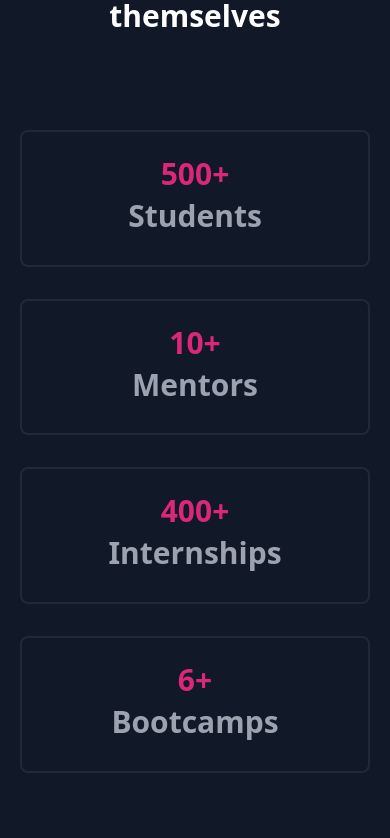
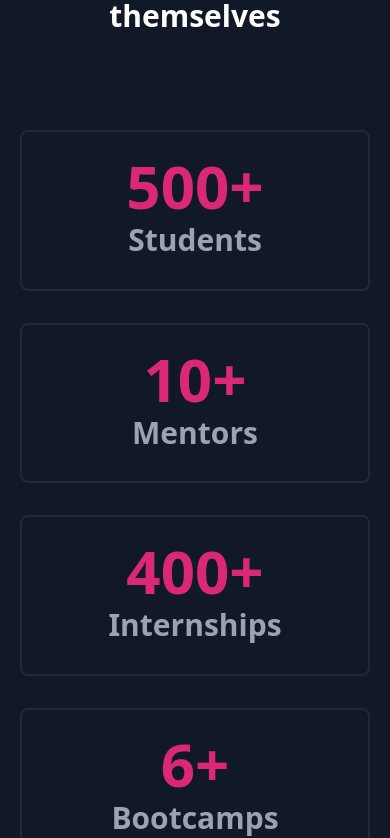
Before and after one commit to anubhav-aryan/coreship, a Next.js app: page / in a window 390 px wide. Shown: the part 7307-8145 px from the top of the page. Built offline with nearby package versions, Linux system fonts and the light colour scheme.

Commit message:
fix: increment animation

```diff
--- a/src/pages/Components/Uncommon/Stats.tsx
+++ b/src/pages/Components/Uncommon/Stats.tsx
@@ -1,46 +1,146 @@
-import React from "react";
+import React, { useEffect, useState } from "react";
+
+function AnimatedCounter({ target, time = 200000, start = 0, shouldAnimate }) {
+  const [current, setCurrent] = useState(start);
+
+  useEffect(() => {
+    if (!shouldAnimate) return;
+
+    const increment = (target - start) / time;
+    const handle = setInterval(() => {
+      if (current < target) {
+        setCurrent((prevCurrent) => prevCurrent + increment);
+      } else {
+        clearInterval(handle);
+        setCurrent(target);
+      }
+    }, 1);
+
+    return () => clearInterval(handle);
+  }, [current, target, time, start, shouldAnimate]);
+
+  return <span>{Math.round(current)}</span>;
+}
 
 const Stats = () => {
+  const [animated, setAnimated] = useState({
+    students: false,
+    mentors: false,
+    internships: false,
+    bootcamps: false,
+  });
+
+  useEffect(() => {
+    const observerOptions = {
+      root: null,
+      rootMargin: "0px",
+      threshold: 0.5,
+    };
+
+    const observer = new IntersectionObserver(
+      (entries) => {
+        entries.forEach((entry) => {
+          const counterName = entry.target.dataset.counter;
+          if (entry.isIntersecting) {
+            setAnimated((prevAnimated) => ({ ...prevAnimated, [counterName]: true }));
+          }
+        });
+      },
+      observerOptions
+    );
+
+    const counterElements = document.querySelectorAll("[data-counter]");
+    counterElements.forEach((element) => {
+      observer.observe(element);
+    });
+
+    return () => observer.disconnect();
+  }, []);
+
   return (
     <div>
       <section className="text-gray-400 bg-gray-900 body-font">
         <div className="container px-5 py-24 mx-auto">
           <div className="flex flex-col text-center w-full mb-20">
-            <h1 className="text-3xl md:text-4xl lg:text-6xl font-bold text-2xl mb-4 text-white">
+            <h1 className="text-3xl md:text-4xl lg:text-6xl font-bold mb-4 text-white">
               Our numbers speak for themselves
             </h1>
           </div>
           <div className="flex flex-wrap -m-4 text-center">
             <div className="p-4 md:w-1/4 sm:w-1/2 w-full">
-              <div className="border-2 border-gray-800 px-4 py-6 rounded-lg">
-                <h2 className="text-3xl md:text-4xl lg:text-6xl text-pink-600 font-extrabold">
-                  500+
-                </h2>
-                <p className="leading-relaxed font-bold text-3xl md:text-2xl lg:text-6xl">Students</p>
+              <div
+                className="border-2 border-gray-800 px-4 py-6 rounded-lg"
+                data-counter="students"
+              >
+                <h4 className="font-bold text-6xl text-pink-600 flex-grow mb-0">
+                  <AnimatedCounter
+                    target={500}
+                    time={1000}
+                    start={0}
+                    shouldAnimate={animated.students}
+                  />
+                  +
+                </h4>
+                <p className="leading-relaxed font-bold text-3xl md:text-2xl lg:text-6xl">
+                  Students
+                </p>
               </div>
             </div>
             <div className="p-4 md:w-1/4 sm:w-1/2 w-full">
-              <div className="border-2 border-gray-800 px-4 py-6 rounded-lg">
-                <h2 className="text-3xl md:text-4xl lg:text-6xl text-pink-600 font-extrabold">
-                  10+
-                </h2>
-                <p className="leading-relaxed font-bold text-3xl md:text-2xl lg:text-6xl">Mentors</p>
+              <div
+                className="border-2 border-gray-800 px-4 py-6 rounded-lg"
+                data-counter="mentors"
+              >
+                <h4 className="font-bold text-6xl text-pink-600 flex-grow mb-0">
+                  <AnimatedCounter
+                    target={10}
+                    time={500}
+                    start={0}
+                    shouldAnimate={animated.mentors}
+                  />
+                  +
+                </h4>
+                <p className="leading-relaxed font-bold text-3xl md:text-2xl lg:text-6xl">
+                  Mentors
+                </p>
               </div>
             </div>
             <div className="p-4 md:w-1/4 sm:w-1/2 w-full">
-              <div className="border-2 border-gray-800 px-4 py-6 rounded-lg">
-                <h2 className="text-3xl md:text-4xl lg:text-6xl text-pink-600 font-extrabold">
-                  400+
-                </h2>
-                <p className="leading-relaxed font-bold text-3xl md:text-2xl lg:text-6xl">Internships</p>
+              <div
+                className="border-2 border-gray-800 px-4 py-6 rounded-lg"
+                data-counter="internships"
+              >
+                <h4 className="font-bold text-6xl text-pink-600 flex-grow mb-0">
+                  <AnimatedCounter
+                    target={400}
+                    time={1000}
+                    start={0}
+                    shouldAnimate={animated.internships}
+                  />
+                  +
+                </h4>
+                <p className="leading-relaxed font-bold text-3xl md:text-2xl lg:text-6xl">
+                  Internships
+                </p>
               </div>
             </div>
             <div className="p-4 md:w-1/4 sm:w-1/2 w-full">
-              <div className="border-2 border-gray-800 px-4 py-6 rounded-lg">
-                <h2 className="text-3xl md:text-4xl lg:text-6xl text-pink-600 font-extrabold">
-                  6+
-                </h2>
-                <p className="leading-relaxed font-bold text-3xl md:text-2xl lg:text-6xl">Bootcamps</p>
+              <div
+                className="border-2 border-gray-800 px-4 py-6 rounded-lg"
+                data-counter="bootcamps"
+              >
+                <h4 className="font-bold text-6xl text-pink-600 flex-grow mb-0">
+                  <AnimatedCounter
+                    target={6}
+                    time={500}
+                    start={0}
+                    shouldAnimate={animated.bootcamps}
+                  />
+                  +
+                </h4>
+                <p className="leading-relaxed font-bold text-3xl md:text-2xl lg:text-6xl">
+                  Bootcamps
+                </p>
               </div>
             </div>
           </div>
--- /dev/null
+++ b/src/pages/abc.tsx
@@ -0,0 +1,33 @@
+import React, { useEffect } from "react";
+
+function AnimatedCounter({ target, time = 200000, start = 0 }) {
+  const [current, setCurrent] = React.useState(start);
+
+  useEffect(() => {
+    const increment = (target - start) / time;
+    const handle = setInterval(() => {
+      if (current < target) {
+        setCurrent((prevCurrent) => prevCurrent + increment);
+      } else {
+        clearInterval(handle);
+        setCurrent(target);
+      }
+    }, 1);
+
+    return () => clearInterval(handle);
+  }, [current, target, time, start]);
+
+  return <span>{Math.round(current)}</span>;
+}
+
+function ABC() {
+  return (
+    <div className="flex items-center justify-between mb-3">
+      <h4 className="font-bold text-3xl flex-grow mb-0">
+        <AnimatedCounter target={500} time={1000} start={0} />
+      </h4>
+    </div>
+  );
+}
+
+export default ABC;
```
